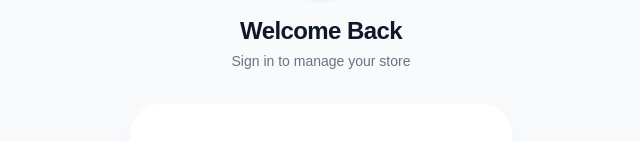
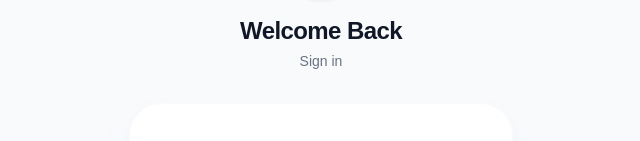
Before and after one commit to SrichakraMilk/hrms, a Next.js app: page / in a window 1280 px wide. Shown: the part 235-376 px from the top of the page, without its empty margins (319-959 px from the left). Built offline with nearby package versions, Linux system fonts and the light colour scheme.

Commit message:
Added dependencies

```diff
--- a/next.config.mjs
+++ b/next.config.mjs
@@ -3,6 +3,7 @@ const nextConfig = {
   /* config options here */
   reactCompiler: true,
   reactStrictMode: true,
+  devIndicators:false,
 };
 
 export default nextConfig;
--- a/package.json
+++ b/package.json
@@ -9,6 +9,7 @@
     "lint": "eslint"
   },
   "dependencies": {
+    "lucide-react": "^1.9.0",
     "next": "16.2.4",
     "react": "19.2.4",
     "react-dom": "19.2.4"
--- a/src/components/login.js
+++ b/src/components/login.js
@@ -79,7 +79,7 @@ export default function Login() {
             Welcome Back
           </h1>
           <p className="text-gray-500 text-sm mt-1">
-            Sign in to manage your store
+            Sign in
           </p>
         </div>
 
```
Also changed, not shown: 1 other file (tests, documents, lock files or other folders).
